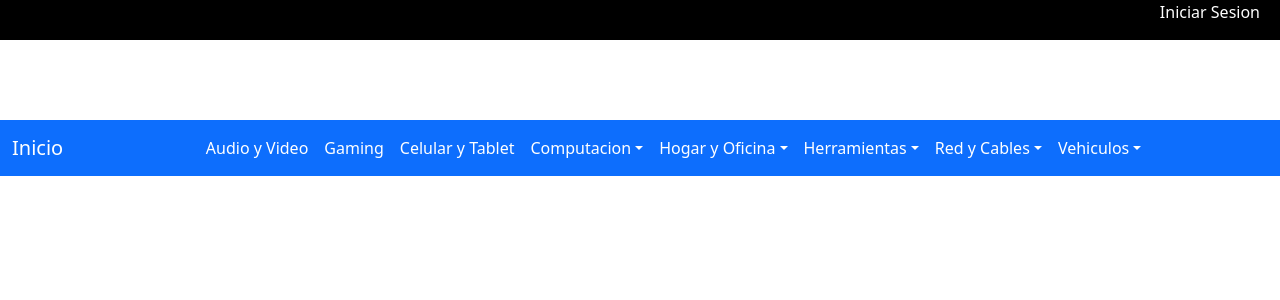
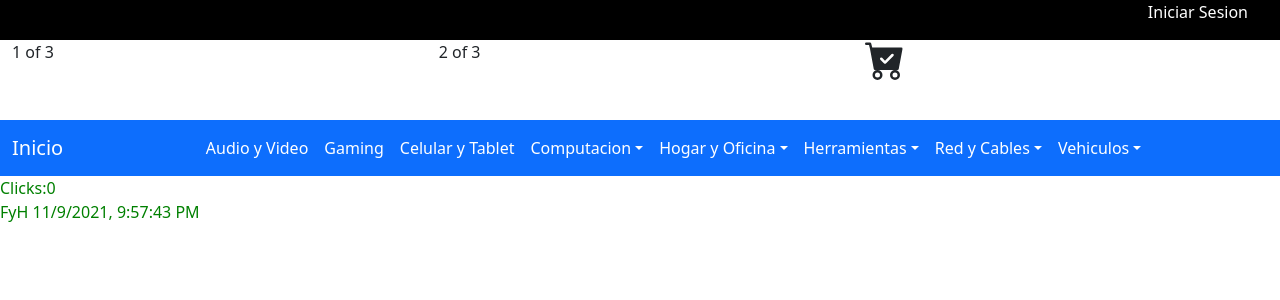
Before and after one commit to NicolasLeonardelli2021/e-comerce-React, a React (Create React App) app: page / in a window 1280 px wide. Shown: the top 300 px of the page. Built offline with nearby package versions, Linux system fonts and the light colour scheme.

Commit message:
cardWidget

```diff
--- a/src/App.js
+++ b/src/App.js
@@ -2,16 +2,22 @@ import 'bootstrap/dist/css/bootstrap.min.css';
 import {BrowserRouter as Router,Switch,Route} from 'react-router-dom';
 import { Navbar } from './components/navBar/NavBar';
 import {Header} from './components/header/header';
+import {Clicker} from './components/Clicker/Clicker';
 
 function App() {
+
+
   return (
     <>
+
 
     <Header />
 
     <Router>
       <Navbar/>
     </Router>
+
+    <Clicker/>
     </>
   );
 }
--- /dev/null
+++ b/src/components/Clicker/Clicker.css
@@ -0,0 +1,7 @@
+.red{
+    color:red
+}
+
+.green{
+    color:green
+}
--- /dev/null
+++ b/src/components/Clicker/Clicker.js
@@ -0,0 +1,28 @@
+import React,{useState,useEffect} from "react"
+
+import './Clicker.css'
+export const Clicker = () => {
+
+    const [clicks, setClicks] = useState(0)    // HOOK: controla el estado del componente
+
+
+const sumarClick = () =>{
+    setClicks(clicks+ 1)
+}
+
+useEffect(() => {
+   console.log("Me monte")
+
+   return () =>{
+       console.log("Me desmonte")
+   }
+}, [clicks])
+return (
+    <div onClick={sumarClick} className={clicks % 2 === 0 ? 'green' : 'red'}>
+        Clicks:{clicks}
+        <p> FyH {new Date().toLocaleString()}</p>
+    </div>
+)
+
+
+}
--- /dev/null
+++ b/src/components/cardWidget/CartWidget.js
@@ -0,0 +1,11 @@
+import {BsFillCartCheckFill} from "react-icons/bs";
+import "./cardWidget.css"
+export const CartWidget = () => {
+
+
+    return(
+        <div>
+        <BsFillCartCheckFill className="cardWidget"/>
+        </div>
+    )
+}
--- /dev/null
+++ b/src/components/cardWidget/cardWidget.css
@@ -0,0 +1,3 @@
+.cardWidget{
+    font-size: 40px;
+}
--- a/src/components/header/App.css
+++ b/src/components/header/App.css
@@ -1,6 +1,7 @@
 .barraSuperior{
   background-color: black;
   height: 40px;
+
   text-align: right;
 
 }
@@ -12,6 +13,14 @@
 top: 20px;
   text-decoration: none;
 }
-.barraLogo{
+.carrito{
+  justify-content: center;
+}
+
+.barraInferior{
   height: 80px;
 }
+
+.container{
+  max-width: 100%;
+}
--- a/src/components/header/header.js
+++ b/src/components/header/header.js
@@ -1,17 +1,33 @@
 import React from 'react';
 import './App.css';
-
+import { CartWidget } from '../cardWidget/CartWidget';
+import { Container,Row,Col } from 'react-bootstrap';
 export const Header = () => {
 
 return (
-<div className = "header">
-    <div className="barraSuperior">
-        <a className="inicio" href="">Iniciar Sesion</a>
-    </div>
-    <div className="barraLogo">
+//<div className = "header">
+   // <div className="barraSuperior">
+      //  <a className="inicio" href="">Iniciar Sesion</a>
+    //</div>
+    //<div className="barraLogo">
+      //  <CartWidget/>
+    //</div>
 
-    </div>
+//</div>
 
-</div>
+<Container>
+<Row className="barraSuperior">
+    <Col>
+    <a className="inicio" href="">Iniciar Sesion</a>
+    </Col>
+  </Row>
+  <Row className="barraInferior">
+    <Col>1 of 3</Col>
+    <Col>2 of 3</Col>
+    <Col>
+        <CartWidget className="carrito"/>
+    </Col>
+  </Row>
+    </Container>
 )
 }
```
